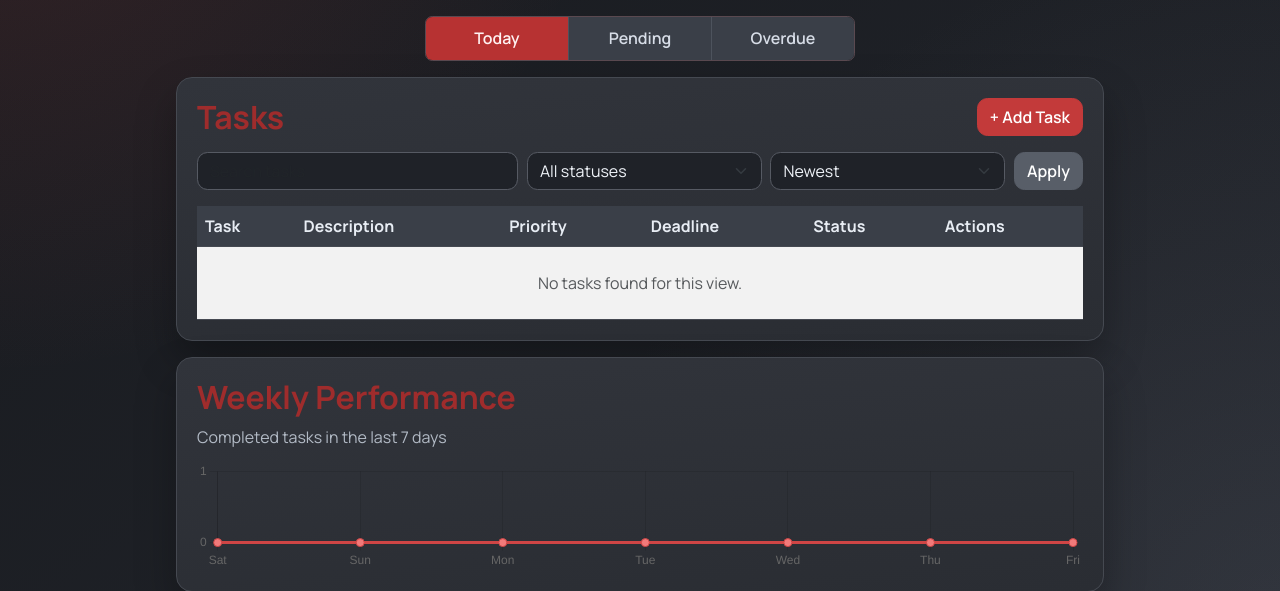
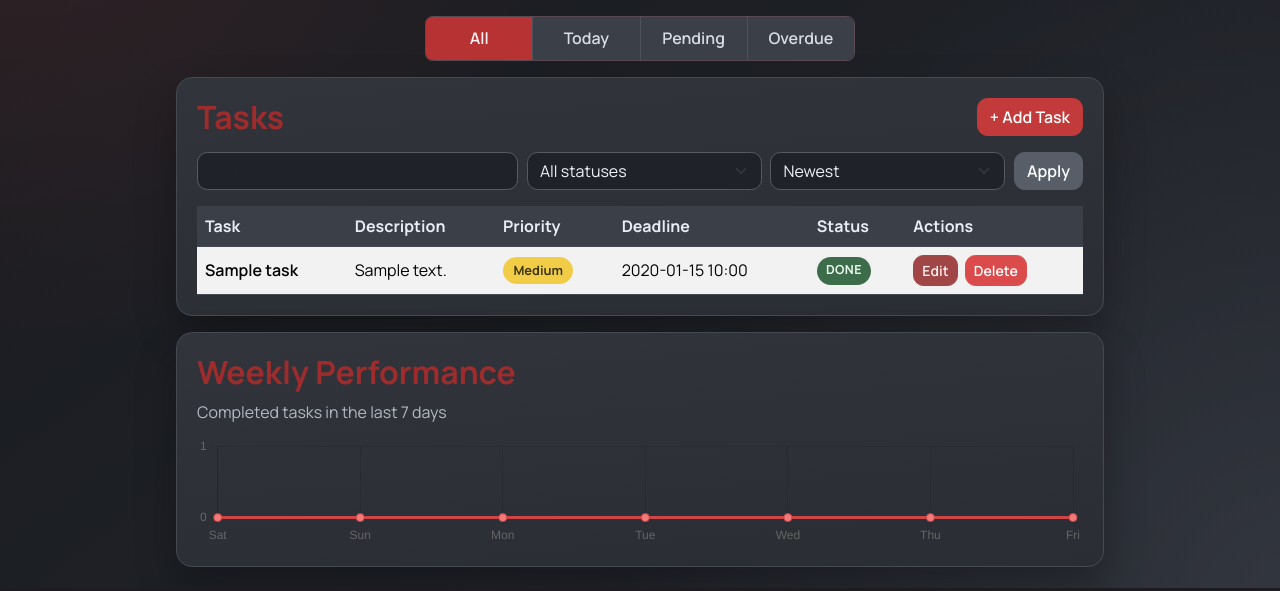
Before and after one commit to nv23158-mohammed-jasim/todo-app, a Flask app: page / in a window 1280 px wide. Shown: the part 244-835 px from the top of the page. Run offline with Flask 3, Linux system fonts and the light colour scheme; tables that the repository leaves empty hold one stand-in row (values such as "Sample post").

Commit message:
feat: add search/filter/sort URL compatibility

```diff
--- a/app/routes.py
+++ b/app/routes.py
@@ -31,11 +31,13 @@ def _sanitize_priority(value, fallback=1):
 
 
 @bp.route("/")
+@bp.route("/tasks")
 def index():
     q = request.args.get("q", "").strip()
-    status_filter = request.args.get("status", "")
+    status_filter = request.args.get("status", "").strip().lower()
+    sort = request.args.get("sort", "").strip().lower()
     sort_by = request.args.get("sort_by", "created_at")
-    view = request.args.get("view", "today")
+    view = request.args.get("view", "all")
     now = datetime.now()
 
     query = Task.query
@@ -50,6 +52,8 @@ def index():
     # filter
     if status_filter in {"todo", "doing", "done"}:
         query = query.filter(Task.status == status_filter)
+    elif status_filter == "pending":
+        query = query.filter(Task.status != "done")
 
     if view == "today":
         start_of_today = datetime(now.year, now.month, now.day)
@@ -65,7 +69,9 @@ def index():
         query = query.filter(Task.status != "done", Task.due_date.isnot(None), Task.due_date < now)
 
     # sorting
-    if sort_by == "priority":
+    if sort in {"asc", "desc"}:
+        query = query.order_by(Task.id.desc() if sort == "desc" else Task.id.asc())
+    elif sort_by == "priority":
         query = query.order_by(Task.priority.desc())
     elif sort_by == "due_date":
         query = query.order_by(Task.due_date.asc())
--- a/app/templates/index.html
+++ b/app/templates/index.html
@@ -7,6 +7,7 @@
 </section>
 
 <div class="dashboard-tabs" role="tablist" aria-label="Task views">
+    <a class="tab-btn {% if view == 'all' %}active{% endif %}" href="{{ url_for('main.index', view='all', q=q, status=status_filter, sort_by=sort_by) }}">All</a>
     <a class="tab-btn {% if view == 'today' %}active{% endif %}" href="{{ url_for('main.index', view='today', q=q, status=status_filter, sort_by=sort_by) }}">Today</a>
     <a class="tab-btn {% if view == 'pending' %}active{% endif %}" href="{{ url_for('main.index', view='pending', q=q, status=status_filter, sort_by=sort_by) }}">Pending</a>
     <a class="tab-btn {% if view == 'overdue' %}active{% endif %}" href="{{ url_for('main.index', view='overdue', q=q, status=status_filter, sort_by=sort_by) }}">Overdue</a>
```
